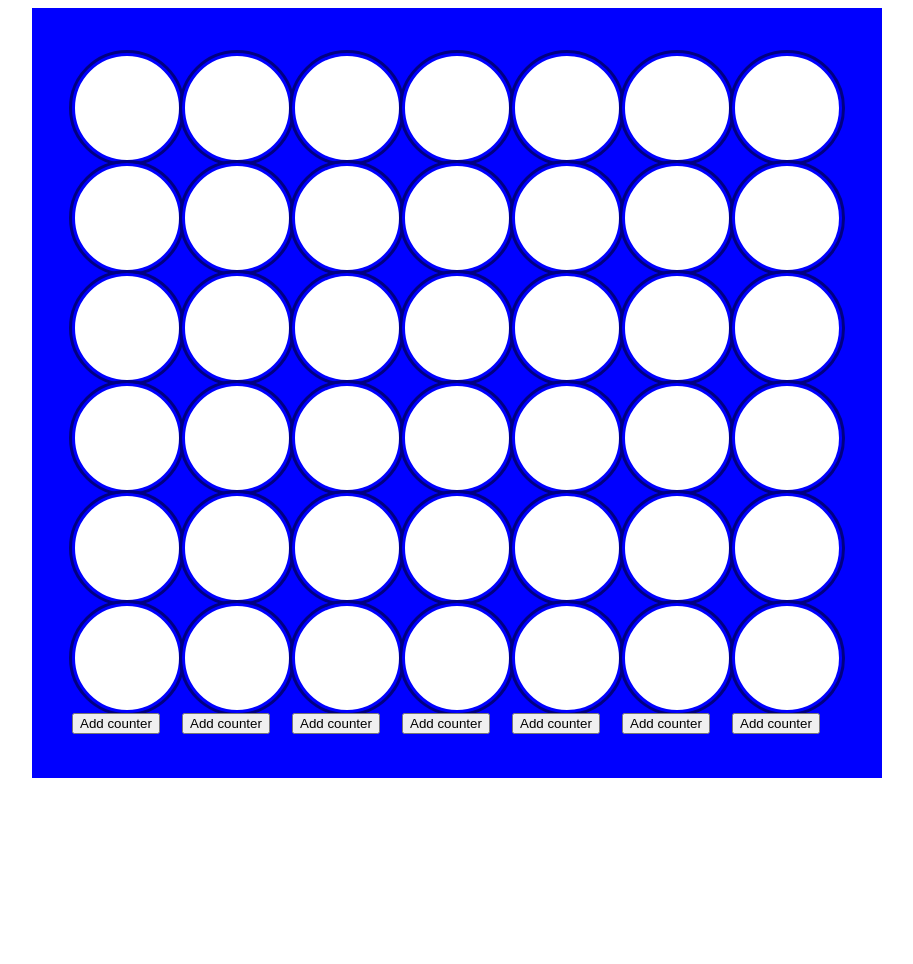
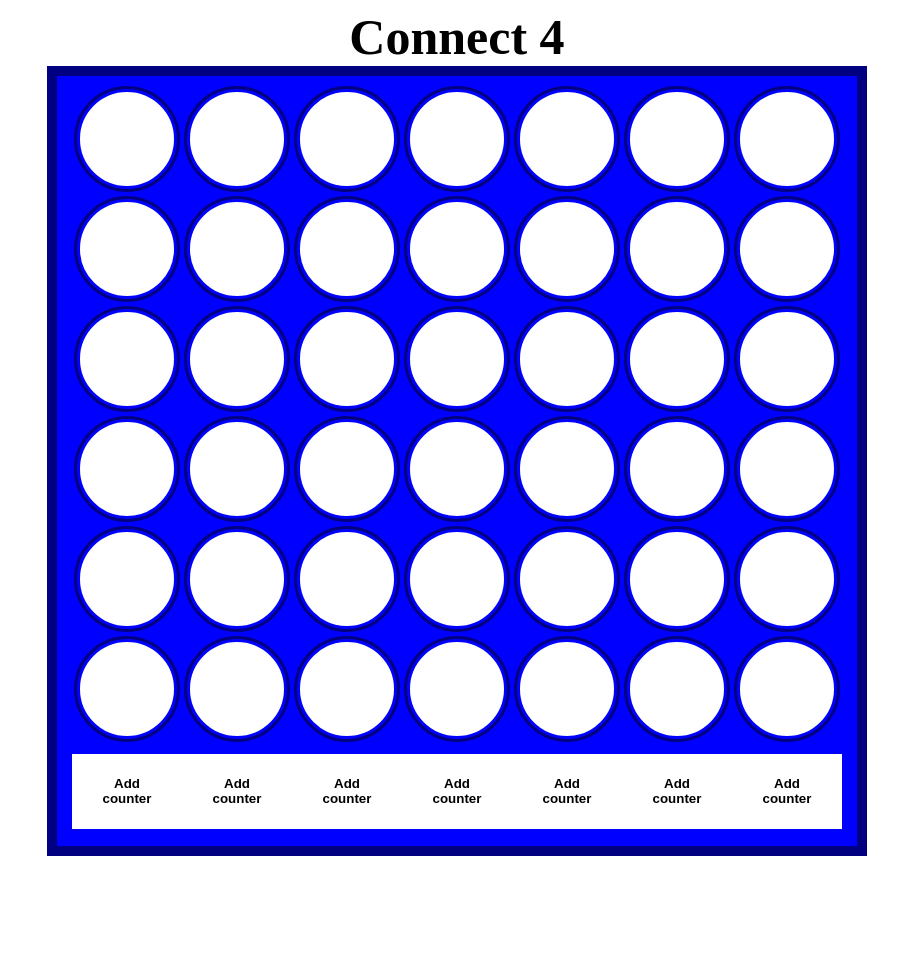
Before and after one commit to fxlmo/connect-4, a Flask app: page /ai-game in a window 1280 px wide. Shown: the whole page, without its empty margins (183-1096 px from the left). Before the commit the page ends 778 px from the top, so only its background shows below. Run offline with Flask 2, Linux system fonts and the light colour scheme.

Commit message:
css work for main ai-index and index

```diff
--- a/flaskr/static/main.css
+++ b/flaskr/static/main.css
@@ -2,18 +2,19 @@
     display: grid;
     grid-template-columns: repeat(7, 110px);
     grid-template-rows: repeat(6, 110px);
-    width: 850px;
+    width: 800px;
     height: 770px;
     margin: 0 auto;
     justify-content: center;
     align-content: center;
     background-color: blue;
+    border:10px solid navy;
 }
 
 .cell-0{
     border:3px solid blue;
     background-color: white;
-    border-spacing: 3px;
+    margin: 5px;
     border-radius: 50%;
     outline:  3px solid navy;
 }
@@ -21,7 +22,7 @@
 .cell-2{
     border:3px solid blue;
     background-color: yellow;
-    border-spacing: 3px;
+    margin: 5px;
     border-radius: 50%;
     outline:  3px solid navy;
 }
@@ -29,25 +30,66 @@
 .cell-1{
     border:3px solid blue;
     background-color: red;
-    border-spacing: 3px;
+    margin: 5px;
     border-radius: 50%;
     outline:  3px solid navy;
 }
 
 .add {
-    height: 100px;
+    height: 75px;
     width: 110px;
-    align-content: center;
-    justify-content: center;
+    margin-top: 10px;
+    margin-bottom: 10px;
+    font-family: Arial, Helvetica, sans-serif;
+    padding: 15px 20px;
+    font-weight: bold;
     border: none !important;
     background: white;
+
 }
 
 .add:hover {
     background: cornflowerblue;
+    box-shadow: 0px 0px 0px royalblue;
+}
+.end {
+    justify-content: center;
+    align-content: center;
+    margin: 0 auto;
+    height: 100px;
+    width: 100px;
+}
+.new-game {
+    background-color: cornflowerblue;
+    border:2px solid royalblue;
 }
 
-.new-game {
-    height: 200px;
-    width: 100px;
+.title {
+    font-size: 50px;
+    font-weight: bold;
+    text-align: center;
 }
+
+.outcome-red {
+    font-size: 50px;
+    color: red;
+    text-shadow: 1px 1px 1px grey, 2px 2px 1px grey;
+    font-weight: bold;
+    text-align: center;
+}
+
+.outcome-yellow {
+    font-size: 50px;
+    color: yellow;
+    text-shadow: 1px 1px 1px grey, 2px 2px 1px grey;
+    font-weight: bold;
+    text-align: center;
+}
+
+.outcome-draw {
+    font-size: 50px;
+    color: blue;
+    text-shadow: 1px 1px 1px grey, 2px 2px 1px grey;
+    font-weight: bold;
+    text-align: center;
+}
--- a/flaskr/templates/ai-index.html
+++ b/flaskr/templates/ai-index.html
@@ -1,9 +1,13 @@
 <!DOCTYPE html>
 <head>
-    <title>CONNECT 4</title>
+    <meta charset="UTF-8">
+    <meta http-equiv="X-UA-Compatible" content="IE=edge">
+    <meta name="viewport" content="width=device-width, initial-scale=1.0, user-scalable=no">
+    <title>Connect 4</title>
     <link href="static/main.css" rel="stylesheet" type="text/css">
 </head>
 <body>
+    <div class="title">Connect 4</div>
     <div class = "grid">
         {% for col in board %}
             {% for cell in col %}
@@ -14,30 +18,31 @@
         {% for i in range(column_full | length) %}
             <form method = post action = "/ai-game">
             {% if not column_full[i] %}
-                <button name="column" type="submit" enabled value={{i}}>Add counter</button>
+                <button name="column" type="submit" class = "add" enabled value={{i}}>Add counter</button>
             {% else %}
-                <button name="column" type="submit" disabled value={{i}}>Add counter</button>
+                <button name="column" type="submit" class = "add" disabled value={{i}}>Add counter</button>
             {% endif %}
             </form>
         {% endfor %}
-
+    </div>
     {% if gamestate == 1 %}
-        <div>
+        <div class = "outcome-red">
             Red win!
         </div>
     {% elif gamestate == 2 %}
-        <div>
+        <div class= "outcome-yellow">
             Yellow win!
         </div>
     {% elif gamestate == 3 %}
-        <div>
+        <div class= "outcome-draw">
             Draw!
         </div>
     {% endif %}
+    <div class="end">
     {% if gamestate > 0 %}
         <form method = post action = "/ai-game">
-            <button name="new-game" value="True" type="submit">New game</button>
+            <button name="new-game" value="True" class = "new-game" type="submit">New game</button>
         </form>
     {% endif %}
-
+    </div>
 </body>
```
Also changed, not shown: flaskr/templates/index.html (+12 -7 lines).
